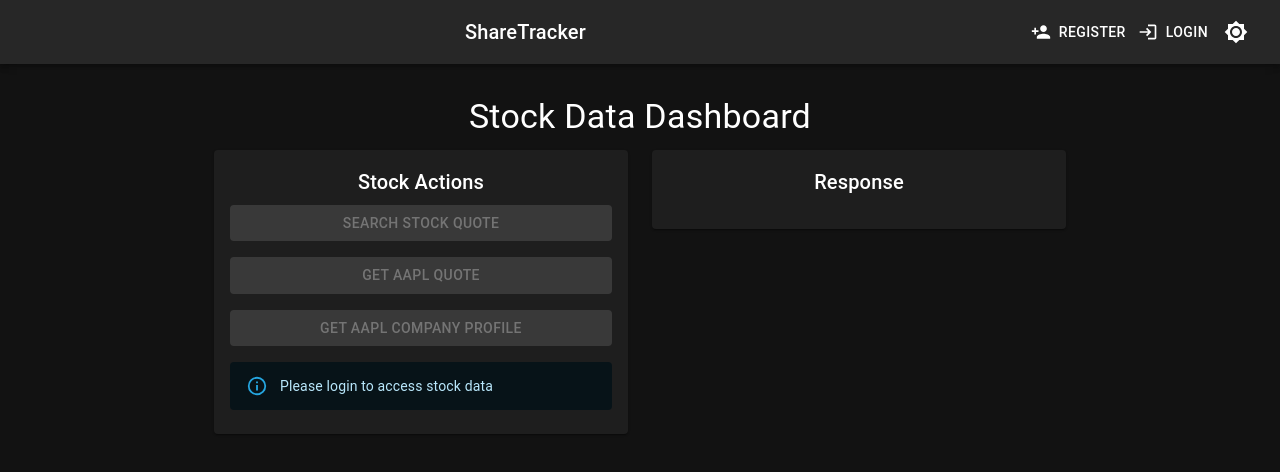
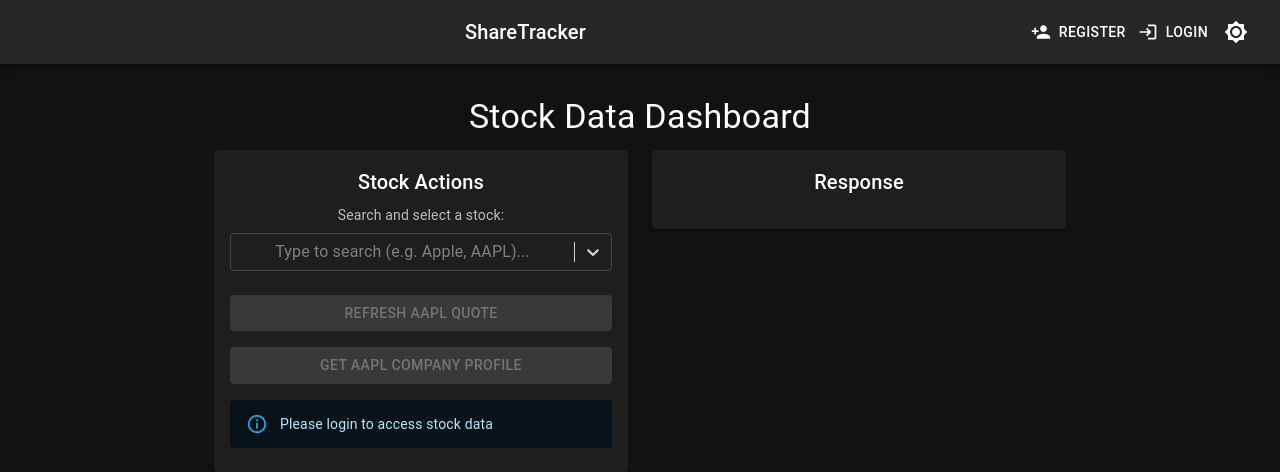
Before and after one commit to harver2001/stockyard_full_stack, a React (Create React App) app in the folder frontend/reactjs/stock-auth-tester/: page / in a window 1280 px wide. Shown: the top 472 px of the page. Built offline with nearby package versions, Linux system fonts and the light colour scheme; no server answers.

Commit message:
react-select implemented, wip for cached list

```diff
--- a/frontend/reactjs/stock-auth-tester/src/App.js
+++ b/frontend/reactjs/stock-auth-tester/src/App.js
@@ -16,6 +16,8 @@ import {
   IconButton
 } from '@mui/material';
 import { Login, PersonAdd, Brightness4, Brightness7 } from '@mui/icons-material';
+import AsyncSelect from 'react-select/async';
+
 import { ThemeProvider, createTheme } from '@mui/material/styles';
 import CssBaseline from '@mui/material/CssBaseline';
 import './App.css';
@@ -30,7 +32,9 @@ function App() {
   const [registerForm, setRegisterForm] = useState({ username: '', email: '', password: '' });
   const [loading, setLoading] = useState(false);
   const [darkMode, setDarkMode] = useState(true);
-  const [searchQuote, setSearchQuote] = useState('');
+  const [selectedStock, setSelectedStock] = useState(null);
+
+
 
   const API_BASE_AUTH = process.env.REACT_APP_API_URL || 'http://localhost:5001';
   const API_BASE_STOCK = process.env.REACT_APP_STOCK_URL || 'http://localhost:5002';
@@ -90,13 +94,13 @@ function App() {
     }
   };
 
-  const getStockQuote = async () => {
+  const getStockQuote = async (symbol = 'AAPL') => {
     if (!token) {
       setStockResponse({ error: 'Please login first' });
       return;
     }
     try {
-      const response = await fetch(`${API_BASE_STOCK}/api/v1/stock/quote/AAPL`, {
+      const response = await fetch(`${API_BASE_STOCK}/api/v1/stock/quote/${symbol}`, {
         method: 'GET',
         headers: {
           Authorization: `Bearer ${token}`,
@@ -108,6 +112,28 @@ function App() {
       setStockResponse({ error: 'Failed to connect to stock service' });
     }
   };
+
+  const loadStockOptions = async (inputValue) => {
+    try {
+      const response = await fetch(`${API_BASE_STOCK}/api/v1/stock/search-list?q=${inputValue}`);
+      const data = await response.json();
+      return data.map(item => ({
+        value: item.symbol,
+        label: `${item.symbol} - ${item.name}`
+      }));
+    } catch (error) {
+      console.error('Error fetching stock options:', error);
+      return [];
+    }
+  };
+
+  const handleStockSelect = (option) => {
+    setSelectedStock(option);
+    if (option) {
+      getStockQuote(option.value);
+    }
+  };
+
 
   const getCompanyProfile = async () => {
     if (!token) {
@@ -181,23 +207,57 @@ function App() {
                   <Typography variant="h6" gutterBottom>
                     Stock Actions
                   </Typography>
+                  <Box sx={{ mb: 3 }}>
+                    <Typography variant="body2" sx={{ mb: 1, color: 'text.secondary' }}>
+                      Search and select a stock:
+                    </Typography>
+                    <AsyncSelect
+                      cacheOptions
+                      loadOptions={loadStockOptions}
+                      defaultOptions
+                      onChange={handleStockSelect}
+                      placeholder="Type to search (e.g. Apple, AAPL)..."
+                      styles={{
+                        control: (base) => ({
+                          ...base,
+                          backgroundColor: darkMode ? '#1e1e1e' : '#fff',
+                          borderColor: darkMode ? '#444' : '#ccc',
+                          color: darkMode ? '#fff' : '#000',
+                        }),
+                        menu: (base) => ({
+                          ...base,
+                          backgroundColor: darkMode ? '#1e1e1e' : '#fff',
+                        }),
+                        option: (base, state) => ({
+                          ...base,
+                          backgroundColor: state.isFocused
+                            ? (darkMode ? '#333' : '#eee')
+                            : (darkMode ? '#1e1e1e' : '#fff'),
+                          color: darkMode ? '#fff' : '#000',
+                          '&:active': {
+                            backgroundColor: darkMode ? '#444' : '#ddd',
+                          }
+                        }),
+                        singleValue: (base) => ({
+                          ...base,
+                          color: darkMode ? '#fff' : '#000',
+                        }),
+                        input: (base) => ({
+                          ...base,
+                          color: darkMode ? '#fff' : '#000',
+                        })
+                      }}
+                    />
+                  </Box>
                   <Button
                     variant="contained"
                     color="primary"
                     fullWidth
                     sx={{ mb: 2 }}
-                    onClick={getStockQuote}
-                    disabled={!token}
-                  >Search Stock Quote</Button>
-                  <Button
-                    variant="contained"
-                    color="primary"
-                    fullWidth
-                    sx={{ mb: 2 }}
-                    onClick={getStockQuote}
+                    onClick={() => getStockQuote(selectedStock?.value || 'AAPL')}
                     disabled={!token}
                   >
-                    Get AAPL Quote
+                    Refresh {selectedStock?.value || 'AAPL'} Quote
                   </Button>
                   <Button
                     variant="contained"
@@ -208,6 +268,7 @@ function App() {
                   >
                     Get AAPL Company Profile
                   </Button>
+
                   {!token && (
                     <Alert severity="info" sx={{ mt: 2 }}>
                       Please login to access stock data
```
Also changed, not shown: 1 other file (tests, documents, lock files or other folders).
